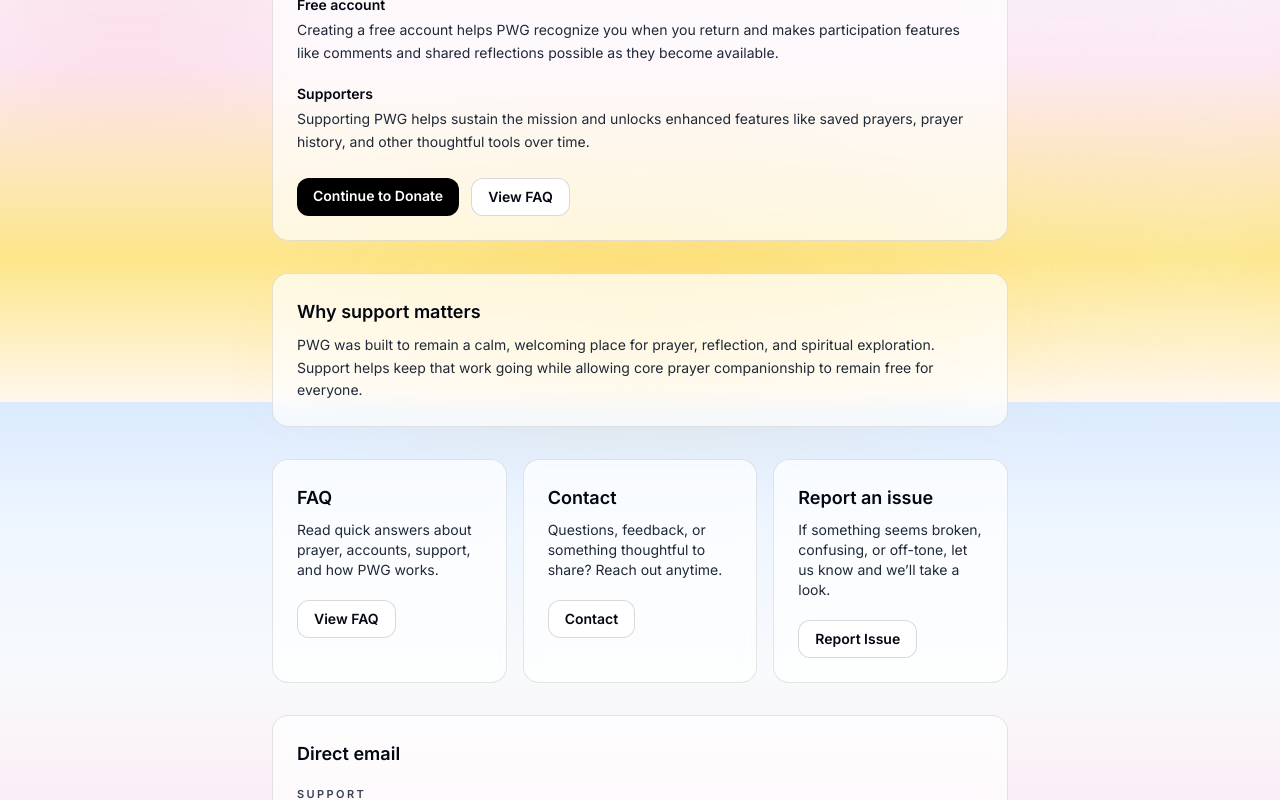
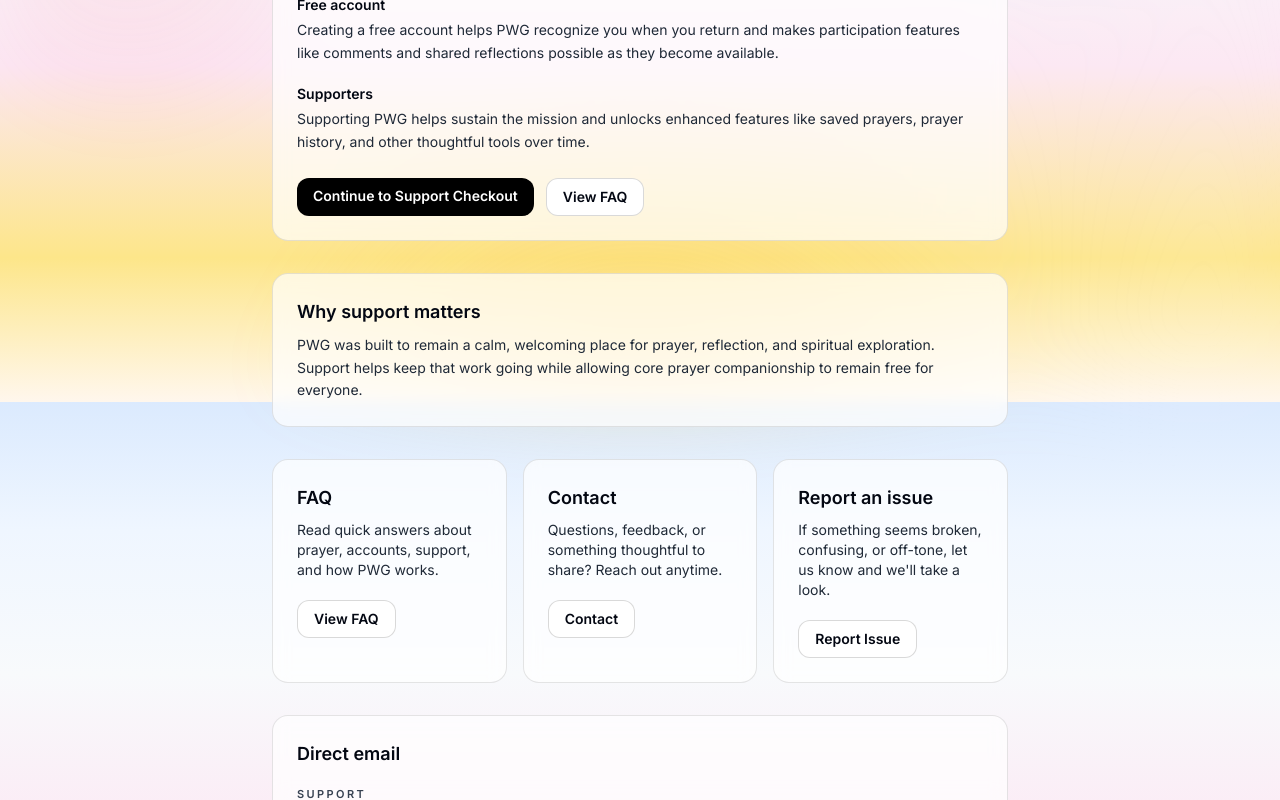
Before and after one commit to Skkyfarm/pray-with-god, a Next.js app: page /support in a window 1280 px wide. Shown: the part 398-1198 px from the top of the page. Built offline with nearby package versions, Linux system fonts and the light colour scheme; no server answers.

Commit message:
Clarify support page checkout wording

```diff
--- a/app/support/page.tsx
+++ b/app/support/page.tsx
@@ -7,11 +7,11 @@ export default function SupportPage() {
       <h1 className="text-3xl font-semibold">Support PWG</h1>
 
       <p className="mt-3 text-gray-800">
-  Prayer companionship and exploration are free for everyone on
-  PrayWithGod.ai. If you choose to support PWG, your support helps sustain
-  the mission and adds access to support features like saved prayers,
-  prayer history, and more as the site grows.
-</p>
+        Prayer companionship and exploration are free for everyone on
+        PrayWithGod.ai. If you choose to support PWG, your support helps sustain
+        the mission and adds access to support features like saved prayers,
+        prayer history, and more as the site grows.
+      </p>
 
       <div className="mt-8 rounded-2xl border border-black/10 bg-white/70 p-6 backdrop-blur">
         <h2 className="text-lg font-semibold">How PWG works</h2>
@@ -48,7 +48,7 @@ export default function SupportPage() {
             href="/donate"
             className="rounded-xl bg-black px-4 py-2 text-sm font-semibold text-white hover:bg-black/90"
           >
-            Continue to Donate
+            Continue to Support Checkout
           </Link>
           <Link
             href="/faq"
@@ -106,7 +106,7 @@ export default function SupportPage() {
           <h2 className="text-lg font-semibold">Report an issue</h2>
           <p className="mt-2 text-sm text-gray-800">
             If something seems broken, confusing, or off-tone, let us know and
-            we’ll take a look.
+            we&apos;ll take a look.
           </p>
           <div className="mt-5">
             <Link
```
